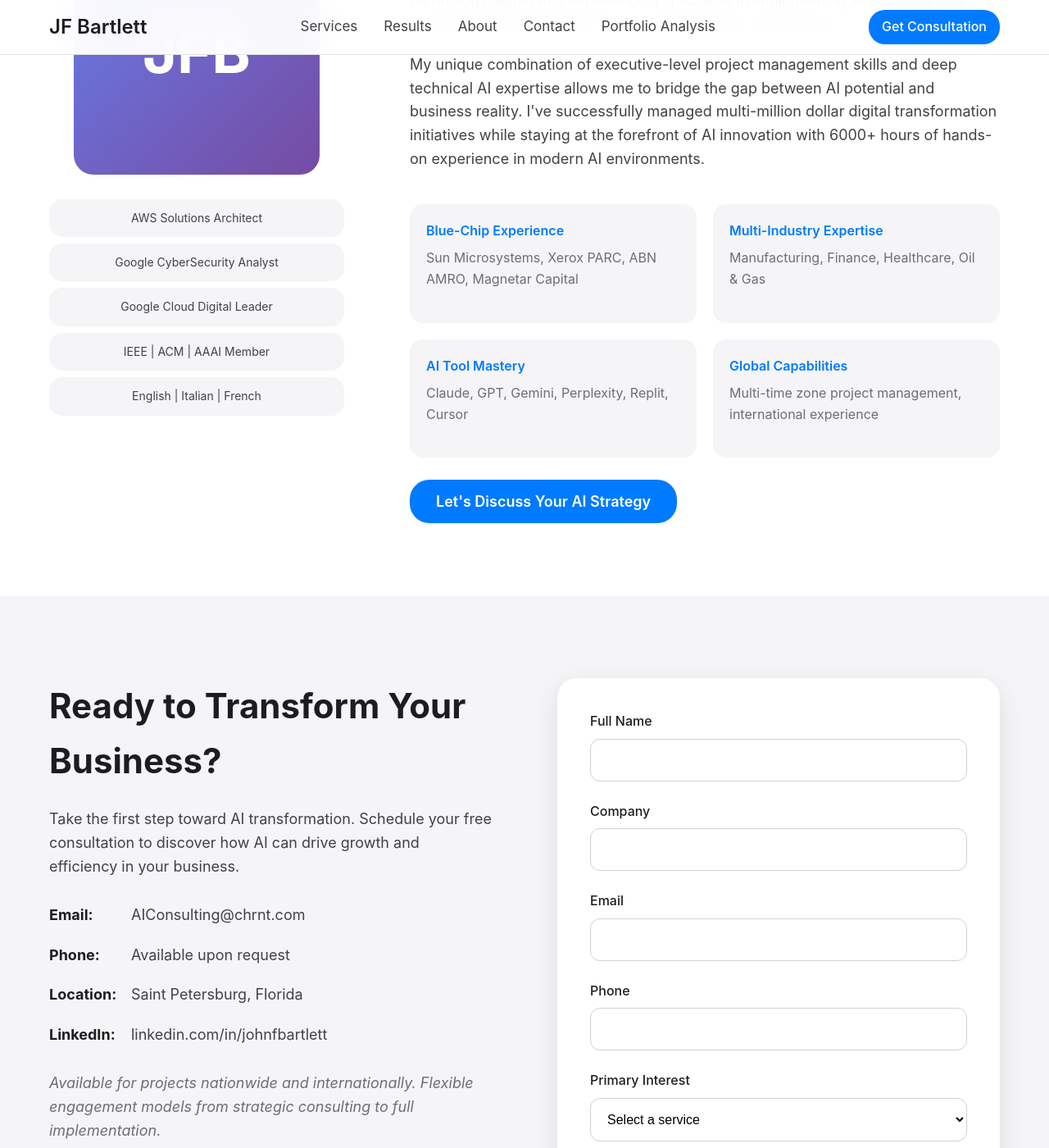
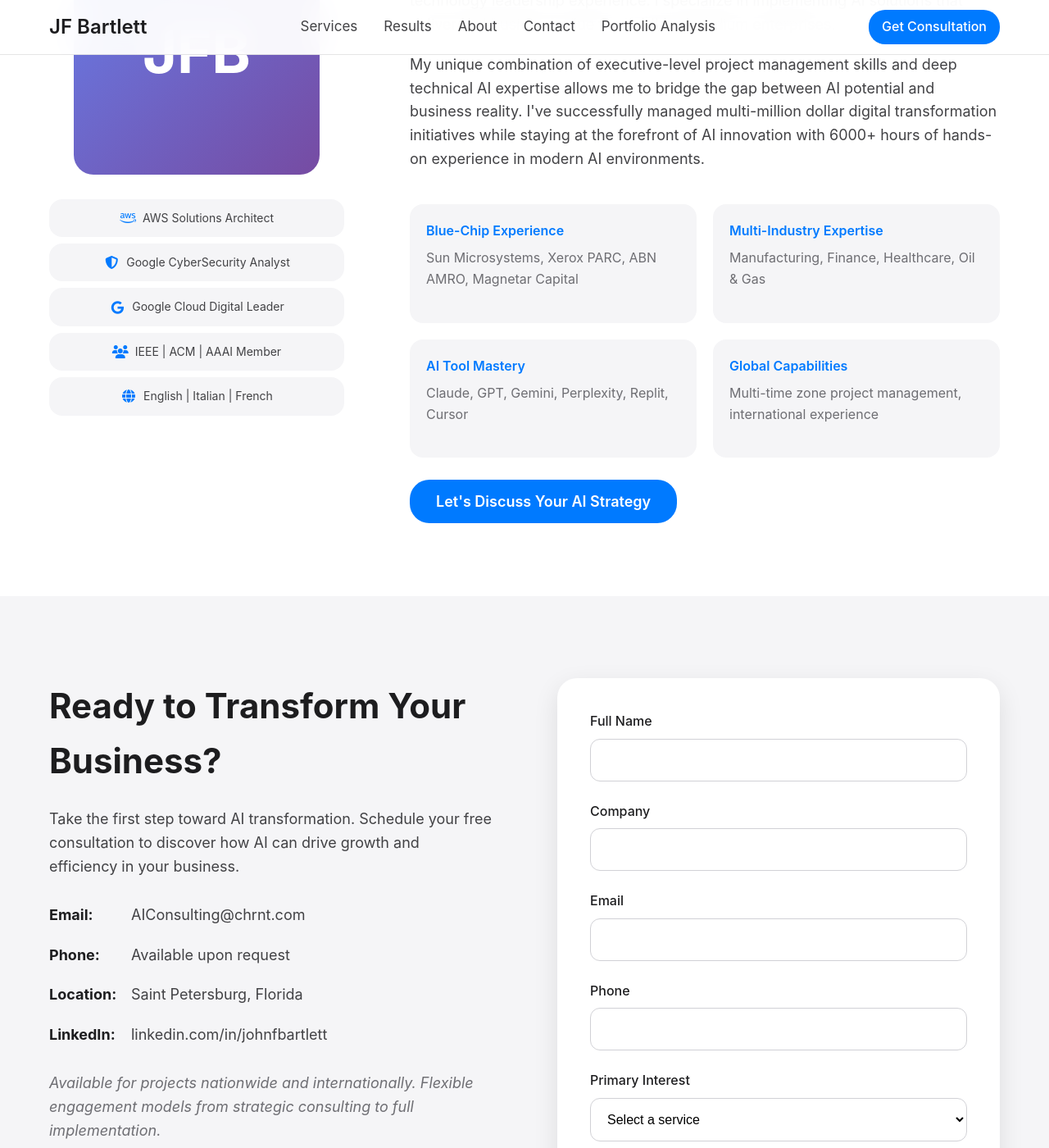
Before and after one commit to JohnBartlett/johnbartlett.github.io, a Jekyll site: the page built from index.html, in a window 1280 px wide and 1400 px high, scrolled down 3289 px. Shown: the whole window at 82% size. Built offline with Jekyll 4.4.1, drawn with Linux system fonts in a browser that asks for light colours.

Commit message:
Add Font Awesome icons to credentials section
- Add Font Awesome CDN for professional icons
- Replace plain text with branded icons (AWS, Google, etc.)
- Add CSS styling for proper icon alignment and color
- Maintain professional appearance with clean iconography

```diff
--- a/_layouts/default.html
+++ b/_layouts/default.html
@@ -4,6 +4,7 @@
     <meta charset="UTF-8">
     <meta name="viewport" content="width=device-width, initial-scale=1.0">
     <title>{% if page.title %}{{ page.title }} - {% endif %}{{ site.title }}</title>
+    <link rel="stylesheet" href="https://cdnjs.cloudflare.com/ajax/libs/font-awesome/6.4.0/css/all.min.css">
     <style>
         * {
             margin: 0;
@@ -360,6 +361,17 @@
             margin: 8px 0;
             font-size: 14px;
             color: #424245;
+            text-align: center;
+            display: flex;
+            align-items: center;
+            justify-content: center;
+            gap: 8px;
+        }
+
+        .credential-item i {
+            color: #007aff;
+            font-size: 16px;
+            width: 20px;
             text-align: center;
         }
 
--- a/_layouts/home.html
+++ b/_layouts/home.html
@@ -143,11 +143,11 @@ layout: default
             <div class="about-image">
                 <div class="profile-placeholder">JFB</div>
                 <div class="credentials">
-                    <div class="credential-item">AWS Solutions Architect</div>
-                    <div class="credential-item">Google CyberSecurity Analyst</div>
-                    <div class="credential-item">Google Cloud Digital Leader</div>
-                    <div class="credential-item">IEEE | ACM | AAAI Member</div>
-                    <div class="credential-item">English | Italian | French</div>
+                    <div class="credential-item"><i class="fab fa-aws"></i> AWS Solutions Architect</div>
+                    <div class="credential-item"><i class="fas fa-shield-alt"></i> Google CyberSecurity Analyst</div>
+                    <div class="credential-item"><i class="fab fa-google"></i> Google Cloud Digital Leader</div>
+                    <div class="credential-item"><i class="fas fa-users"></i> IEEE | ACM | AAAI Member</div>
+                    <div class="credential-item"><i class="fas fa-globe"></i> English | Italian | French</div>
                 </div>
             </div>
 
```
